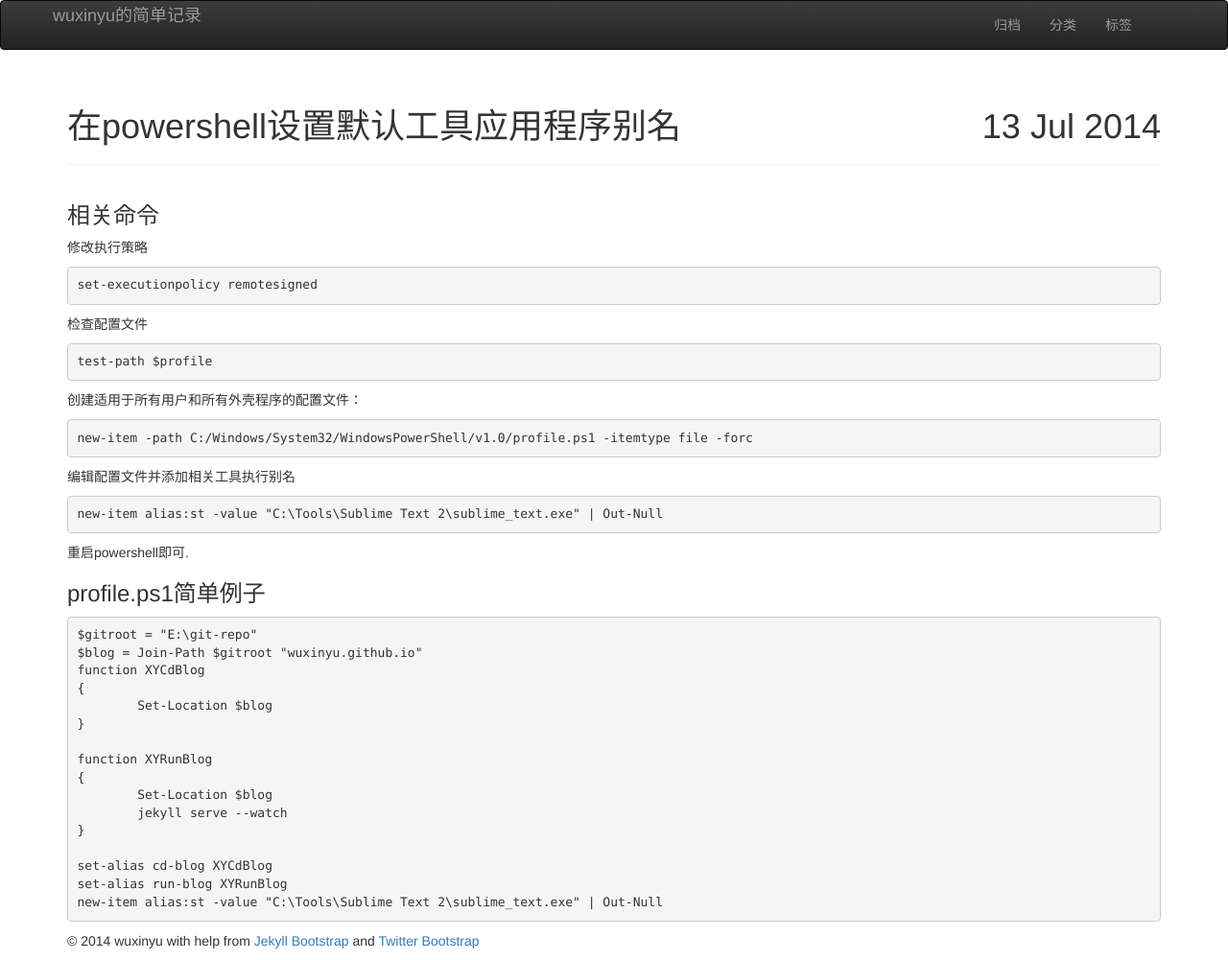
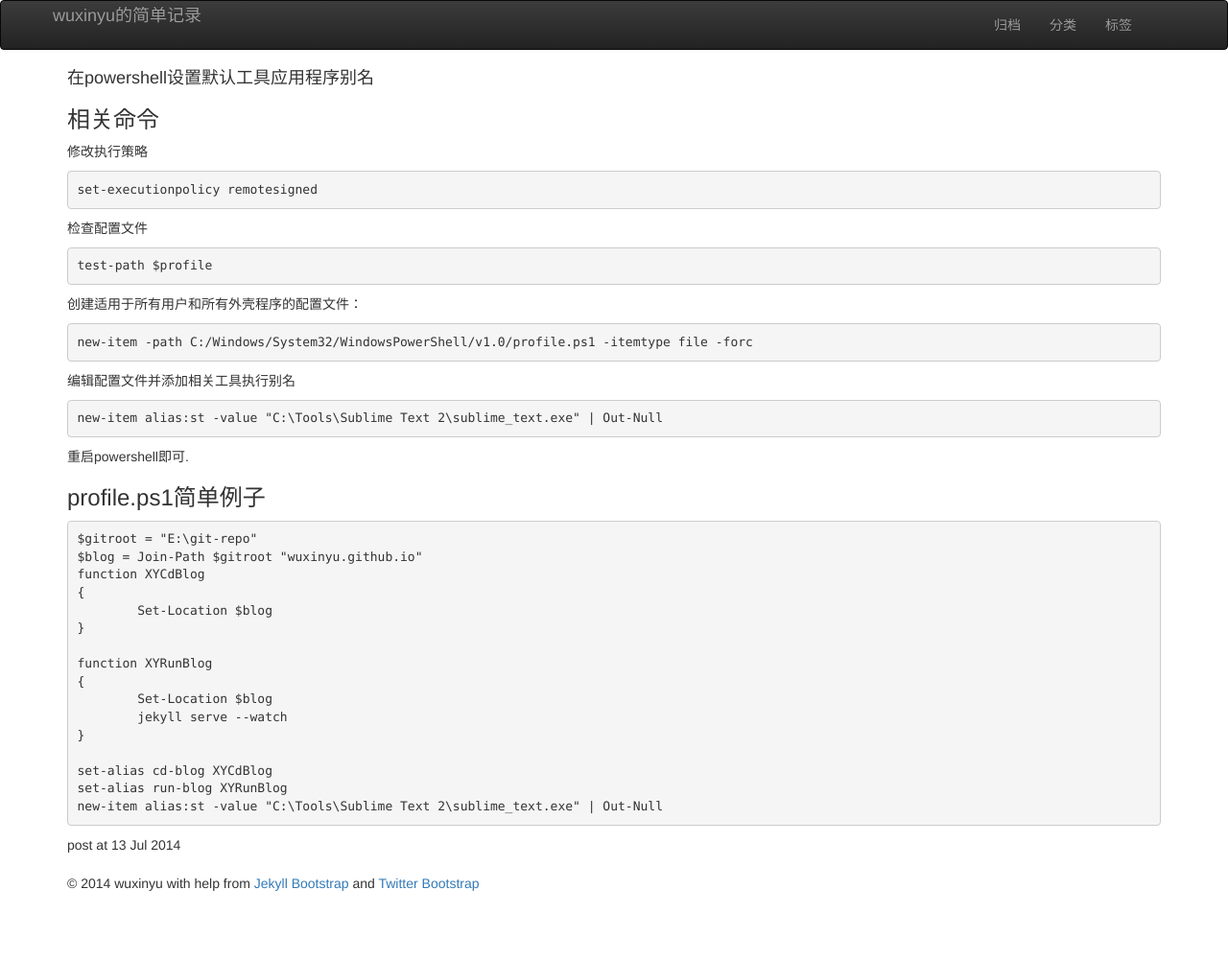
Before and after one commit to wuxinyu/wuxinyu.github.io, a Jekyll site: the page built from index.md, in a window 1280 px wide. Shown: the whole page at 96% size. Built offline with Jekyll 4.4.1, drawn with Linux system fonts in a browser that asks for light colours; nearby versions of some CDN libraries; library files that are not in the unit come from our copies; after the commit the page ends 941 px from its top, so only the background shows below that.

Commit message:
change blog

```diff
--- a/_includes/themes/bootstrap-3/page.html
+++ b/_includes/themes/bootstrap-3/page.html
@@ -7,7 +7,7 @@
     <div class="date">
       <span>{{ page.date | date_to_long_string }}</span>
     </div>
-    <div class="content" style="max-height:100px;">
+    <div class="content">
       {{ content }}
     </div>
 
--- a/index.md
+++ b/index.md
@@ -5,15 +5,19 @@ tagline:
 ---
 {% include JB/setup %}
 
+<ul class="media-list">
 {% for post in site.posts limit:3 %}
-<div class="page-header">
-  <h1>{{ post.title }} {% if post.tagline %} <small>{{ post.tagline }}</small>{% endif %}
-  <span class="pull-right">{{ post.date | date_to_string }}</span></h1>
-</div>
 
-<div class="row">
-  <div class="col-xs-12">
-    {{ post.content }}
-  </div>
-</div>
+  <li class="media">
+    <a class="pull-left" href="{{post.url}}">
+      {{post.index}}
+    </a>
+    <div class="media-body">
+      <h4 class="media-heading">{{post.title}}</h4>
+      <p>{{ post.content }}</p>
+      <p>post at {{ post.date | date_to_string }}</p>
+    </div>
+  </li>
  {% endfor %}
+
+</ul>
```
